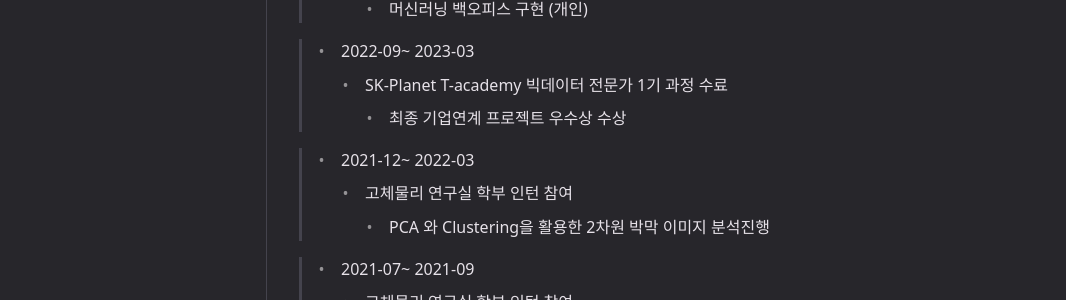
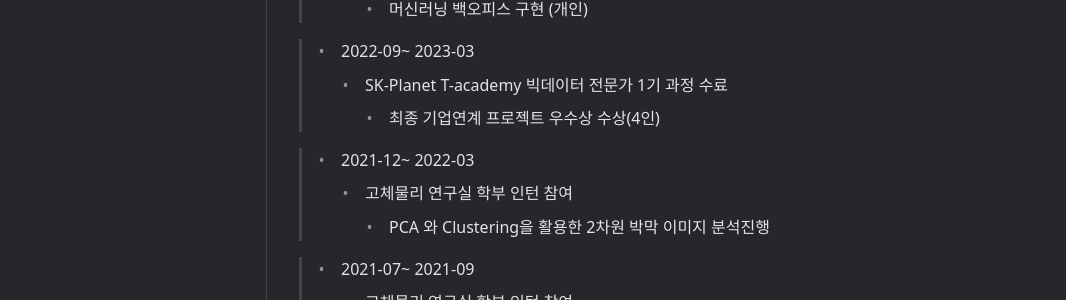
Before and after one commit to jackmappotion/jackmappotion.github.io, a Jekyll site: the page built from index.md, in a window 1280 px wide and 900 px high, scrolled down 1246 px. Shown: the part 324-624 px from the top of the window, without its empty margins (105-1171 px from the left). Built offline with Jekyll 4.4.1, drawn with Linux system fonts in a browser that asks for light colours.

Commit message:
:heavy_plus_sign: Add number

```diff
--- a/index.md
+++ b/index.md
@@ -55,7 +55,7 @@ permalink: /
 
 > - 2022-09~ 2023-03
 > 	- SK-Planet T-academy 빅데이터 전문가 1기 과정 수료
->   	- 최종 기업연계 프로젝트 우수상 수상
+>   	- 최종 기업연계 프로젝트 우수상 수상(4인)
 
 > - 2021-12~ 2022-03
 > 	- 고체물리 연구실 학부 인턴 참여
```
